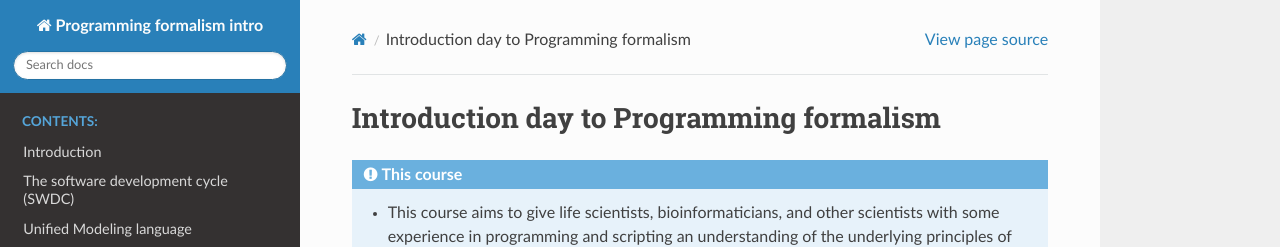
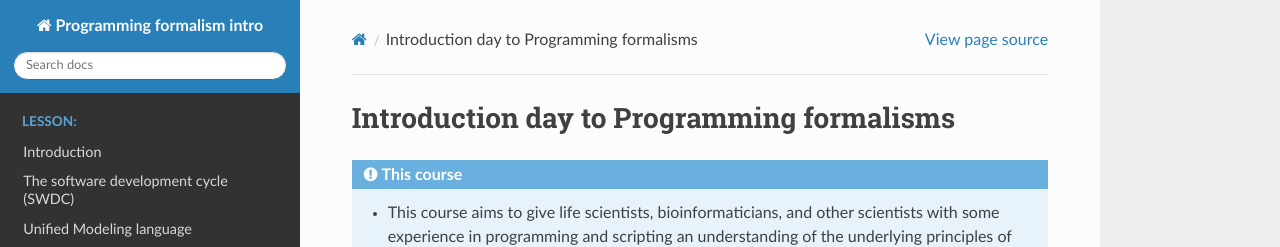
Before and after one commit to UPPMAX/programming_formalisms_intro, a Sphinx documentation site: the page built from doc/index.rst, in a window 1280 px wide and 900 px high. Shown: the top 247 px of the window. Built offline with Sphinx 7.4.7 and the Read the Docs theme 2.0.0, drawn with Linux system fonts in a browser that asks for light colours; pages that are not in the unit, such as notebooks, are missing from menus.

Commit message:
Update index.rst

```diff
--- a/doc/index.rst
+++ b/doc/index.rst
@@ -1,6 +1,6 @@
 
-Introduction day to Programming formalism
-=========================================
+Introduction day to Programming formalisms
+==========================================
 
 .. admonition:: This course
 
@@ -102,13 +102,13 @@ The teachers
 
 .. toctree::
    :maxdepth: 2
-   :caption: Contents:
+   :caption: Lesson:
 
    intro.md
    swdc.md
    flowcharts.md
+   sourcecontrol.md
    reproducible.md
-   sourcecontrol.md
    summary.md
 
 .. toctree::
```
